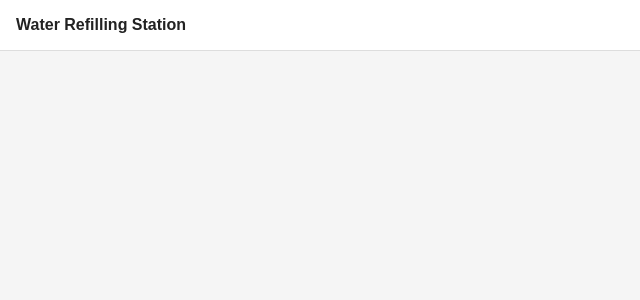
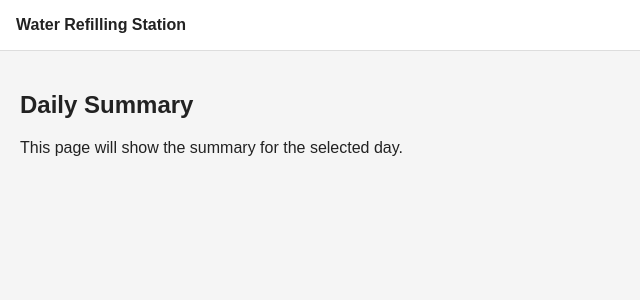
Before and after one commit to Russell28/refilling-station-app, a React (Vite) app: page /daily-summary in a window 1280 px wide. Shown: the top 300 px of the page, without its empty margins (0-640 px from the left). Built offline with nearby package versions, Linux system fonts and the light colour scheme.

Commit message:
WR-11 feat: add daily summary page and route

```diff
--- a/src/App.tsx
+++ b/src/App.tsx
@@ -1,12 +1,14 @@
 import { Routes, Route } from "react-router-dom";
 import AppLayout from "./layouts/AppLayout";
 import DashboardPage from "./pages/DashboardPage";
+import DailySummaryPage from "./pages/DailySummaryPage";
 
 export default function App() {
   return (
     <AppLayout>
       <Routes>
         <Route path="/" element={<DashboardPage />} />
+        <Route path="/daily-summary" element={<DailySummaryPage />} />
       </Routes>
     </AppLayout>
   );
--- /dev/null
+++ b/src/pages/DailySummaryPage.tsx
@@ -0,0 +1,8 @@
+export default function DailySummaryPage() {
+  return (
+    <section>
+        <h2>Daily Summary</h2>
+        <p>This page will show the summary for the selected day.</p>
+    </section>
+  )
+}
```
